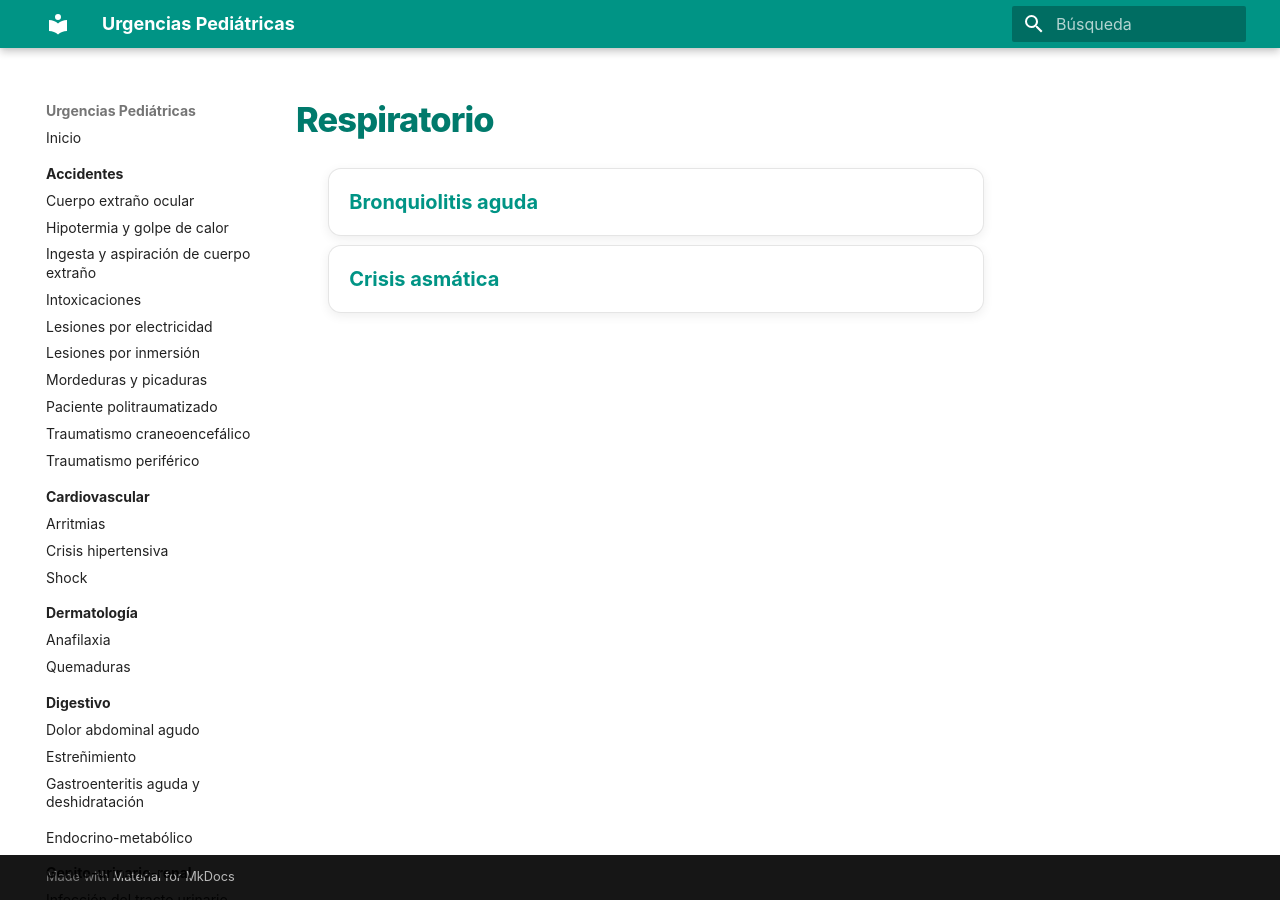
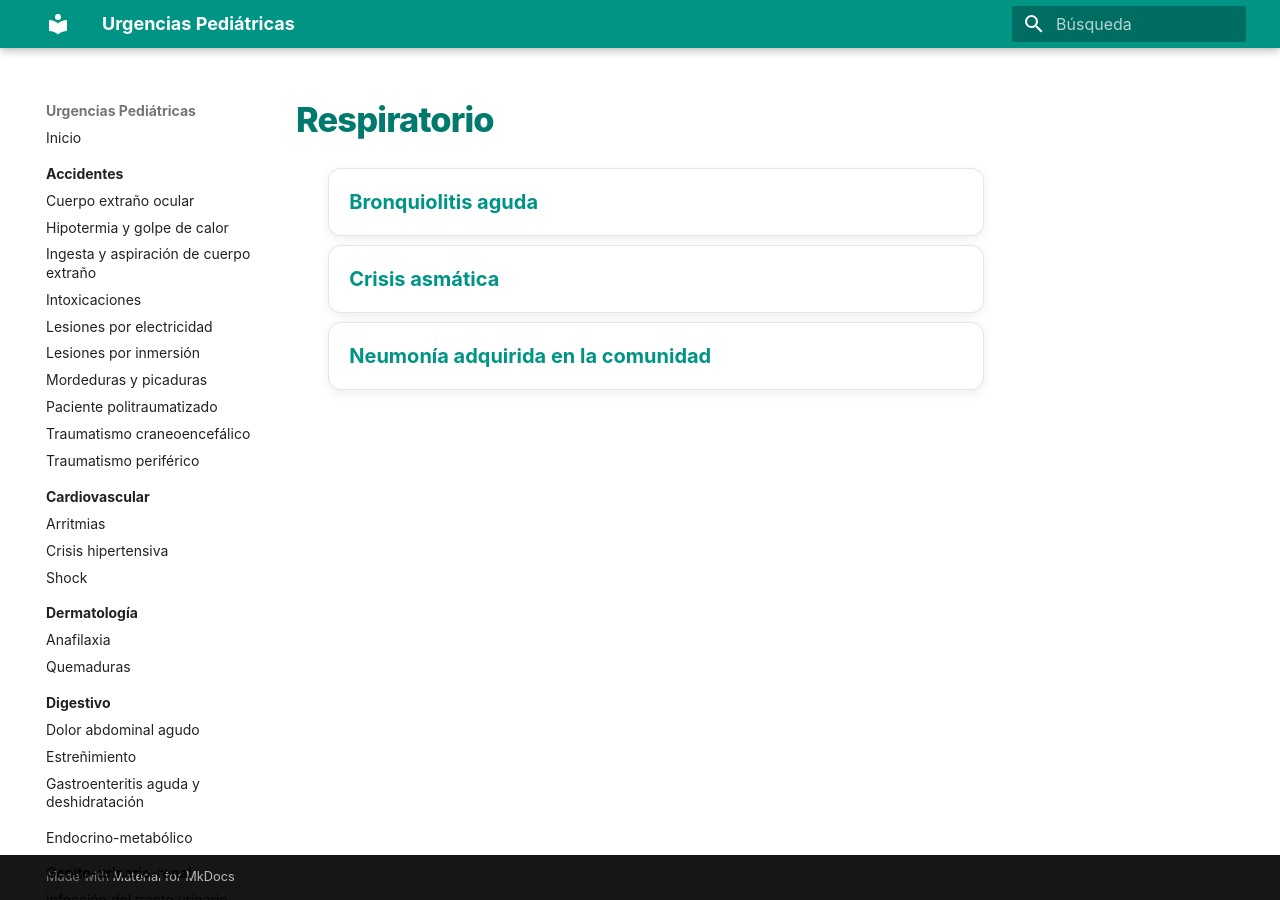
Before and after one commit to gonzaloares/urgencias-pediatricas, an MkDocs documentation site: the page built from docs/respiratorio/index.md, in a window 1280 px wide. Built offline with MkDocs 1.6.1 and Material for MkDocs 9.7.7, drawn with Linux system fonts in a browser that asks for light colours.

Commit message:
Actualiza docs/respiratorio/index.md

```diff
--- a/docs/respiratorio/index.md
+++ b/docs/respiratorio/index.md
@@ -4,5 +4,6 @@
 
 - [Bronquiolitis aguda](bronquiolitis-aguda.md)
 - [Crisis asmática](crisis-asmatica.md)
+- [Neumonía adquirida en la comunidad](neumonia-adquirida-comunidad.md)
 
 </div>
```
